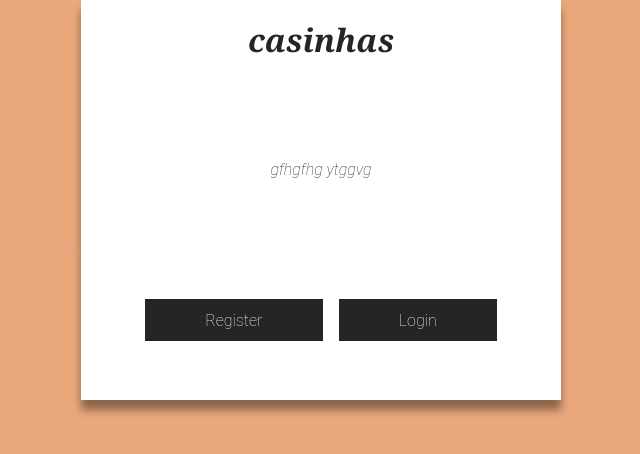
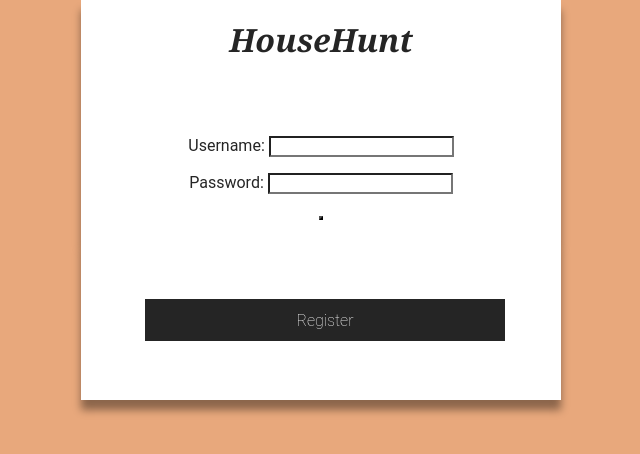
Before and after one commit to Jopamoleite/LTW_PROJ1920, a PHP site: page / in a window 1280 px wide. Shown: the top 454 px of the page, without its empty margins (79-719 px from the left). Run offline with PHP 8.4, Linux system fonts and the light colour scheme.

Commit message:
Beautify

```diff
--- a/Project/css/index_style.css
+++ b/Project/css/index_style.css
@@ -14,7 +14,7 @@ body{
 header{
 	color:#252525;
 	background-color: #FFFFFF;
-	font-family: "Roboto";
+    font-family: "Roboto";
 	padding: 1em;
 	padding-bottom: 0.5em;
 	line-height: 0.4em;
@@ -37,6 +37,39 @@ header h2{
     font-weight: lighter;
     font-style: italic;
     text-align: center;
+}
+
+input {
+    -webkit-appearance: none;
+    appearance: none;
+}
+
+/* form{
+    color:#252525;
+	background-color: #FFFFFF;
+    font-family: "Roboto";
+    font-weight: lighter;
+	padding: 5em;
+	line-height: 0.4em;
+    word-spacing: 15%;
+    text-align: center;
+    box-shadow: 0em 0.6em 0.5em rgba(0.7, 0.7, 0.7, 0.4);
+} */
+
+#leave_login{
+    background-color: #252525;
+    color: #FFFFFF;
+    padding: 0.7em;
+    font-family: "Roboto";
+    font-weight: lighter;
+}
+
+button{
+    background-color: #252525;
+    color: #FFFFFF;
+    padding: 0em;
+    font-family: "Roboto";
+    font-weight: lighter;
 }
 
 #signup{
--- a/Project/index.php
+++ b/Project/index.php
@@ -2,12 +2,15 @@
 
 <body>
   <header>
-    <h1><a href="index.html">casinhas</a></h1>
-    <h2><a href="index.html">gfhgfhg ytggvg</a></h2>
+    <h1><a href="index.html">HouseHunt</a></h1>
+    <form action="login.php" method="post">
+          <p><label>Username: <input type="text" name="username" id="username"></label></p>
+          <p><label>Password: <input type="password" name="password" id="password"></label></p>
+          <button id="loginbutton" type="submit" value="Login">
+    </form>
   </header>
   <div id="signup">
       <a href="register.html">Register</a>
-      <a href="login.html">Login</a>
   </div>
 </body>
 
```
Also changed, not shown: Project/login.html (deleted, +0 -23 lines).
